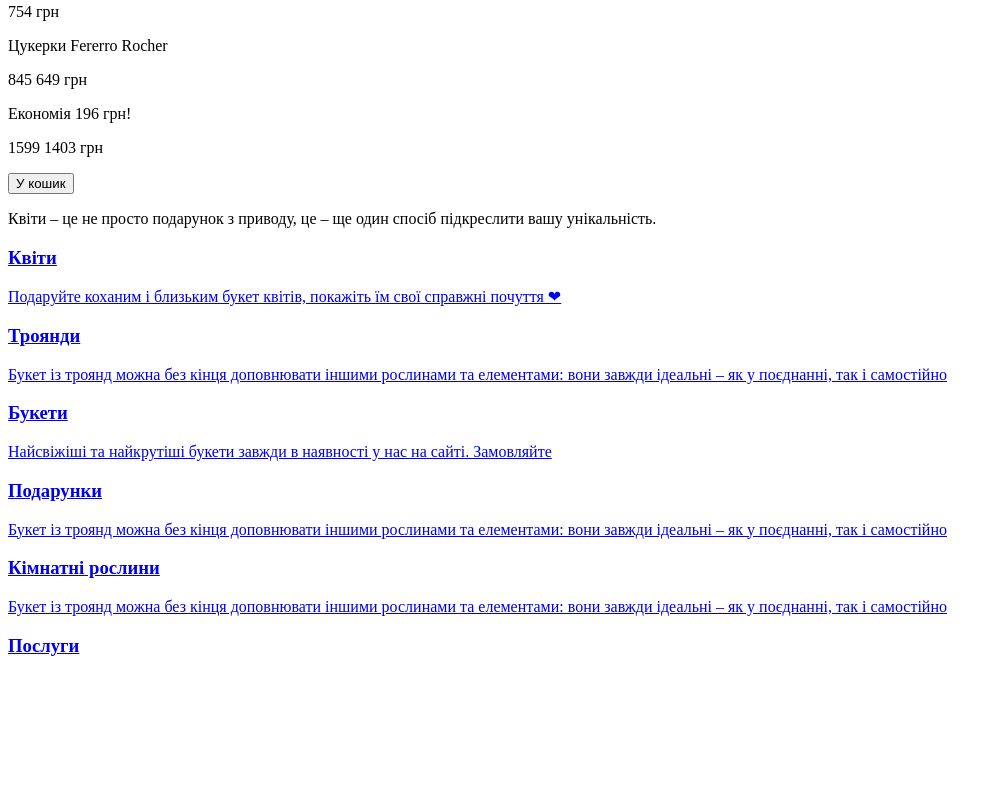
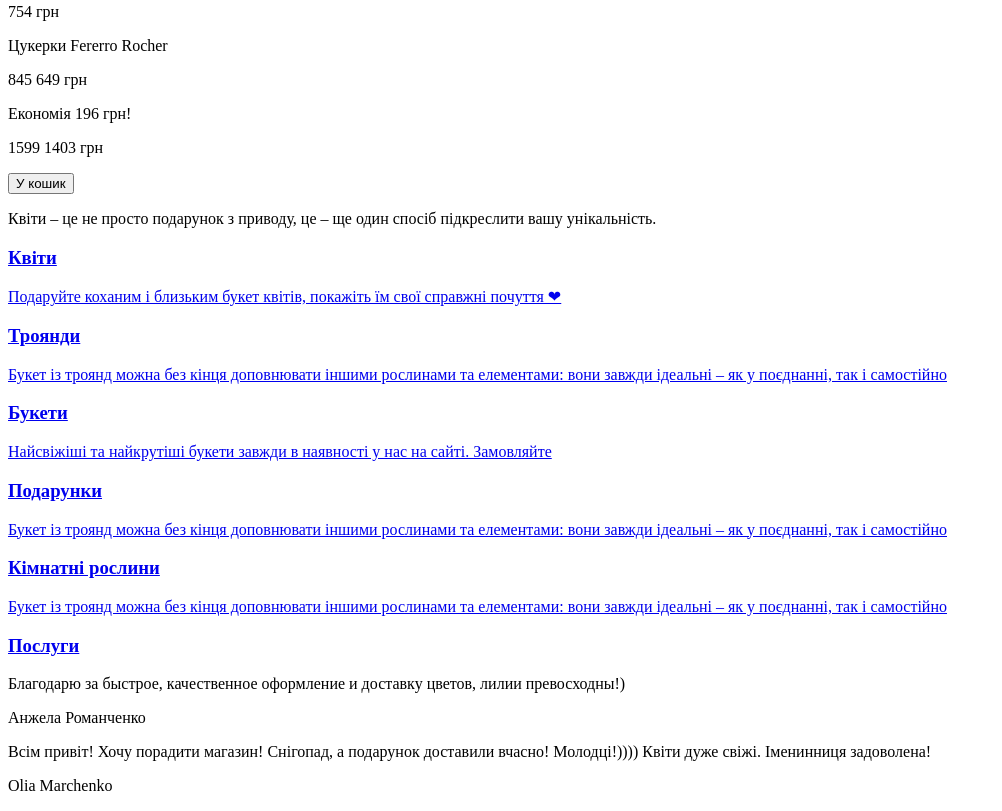
Before and after one commit to NataliaKonoz/Online-flower-shop, a plain HTML site: page index.html in a window 1280 px wide. Shown: the part 2406-3217 px from the top of the page, without its empty margins (0-1002 px from the left). Before the commit the page ends 3081 px from the top, so only its background shows below. Drawn offline with Linux system fonts and the light colour scheme.

Commit message:
Create a section with customer reviews

```diff
--- a/index.html
+++ b/index.html
@@ -292,6 +292,24 @@
           </a>
         </article>
       </section>
+      <!-- Section with reviews -->
+      <section>
+        <article>
+          <p lang="ru">
+            Благодарю за быстрое, качественное оформление и доставку цветов,
+            лилии превосходны!&#x29;
+          </p>
+          <p>Анжела Романченко</p>
+        </article>
+        <article>
+          <p>
+            Всім привіт! Хочу порадити магазин! Снігопад, а подарунок доставили
+            вчасно! Молодці!&#x29;&#x29;&#x29;&#x29; Квіти дуже свіжі.
+            Іменинниця задоволена!
+          </p>
+          <p lang="en">Olia Marchenko</p>
+        </article>
+      </section>
     </main>
   </body>
 </html>
```
